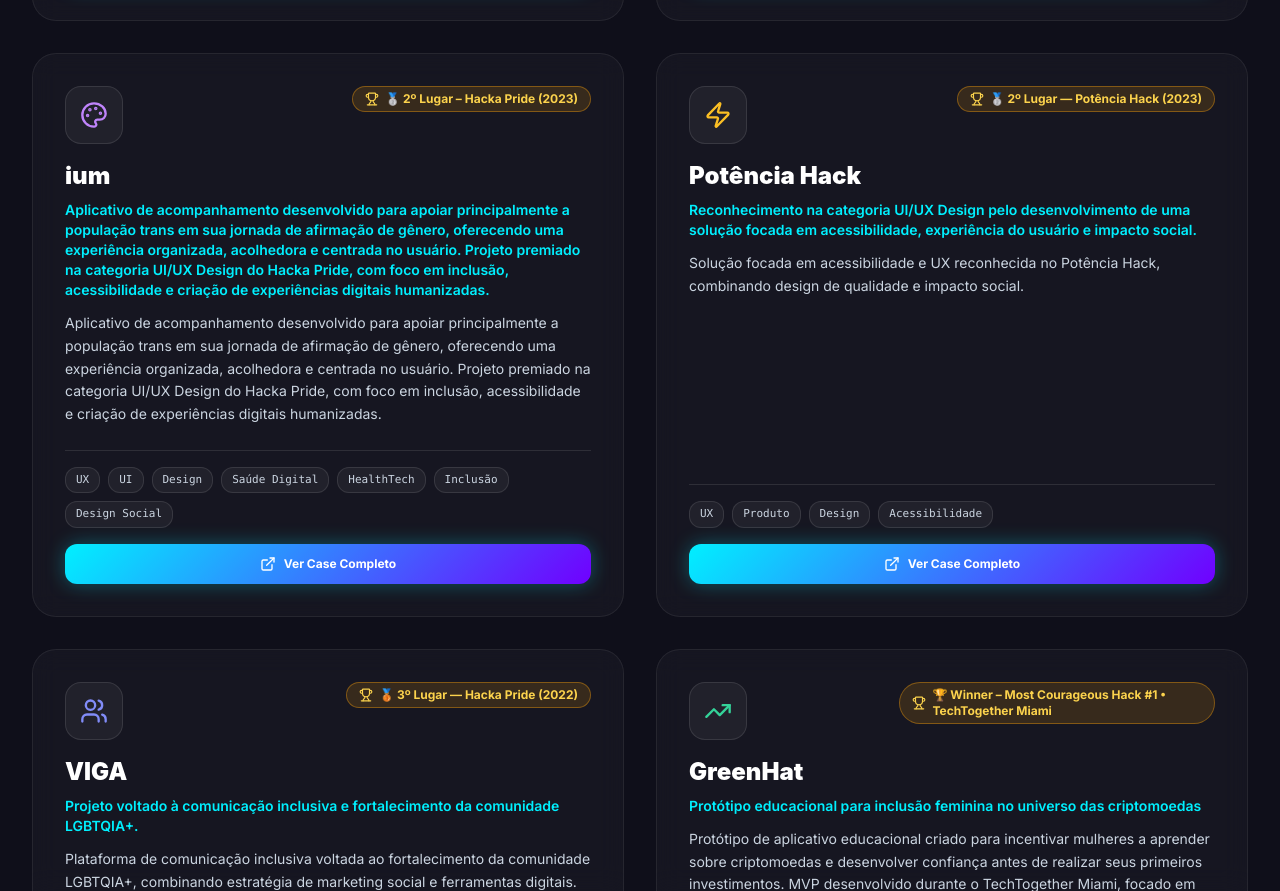
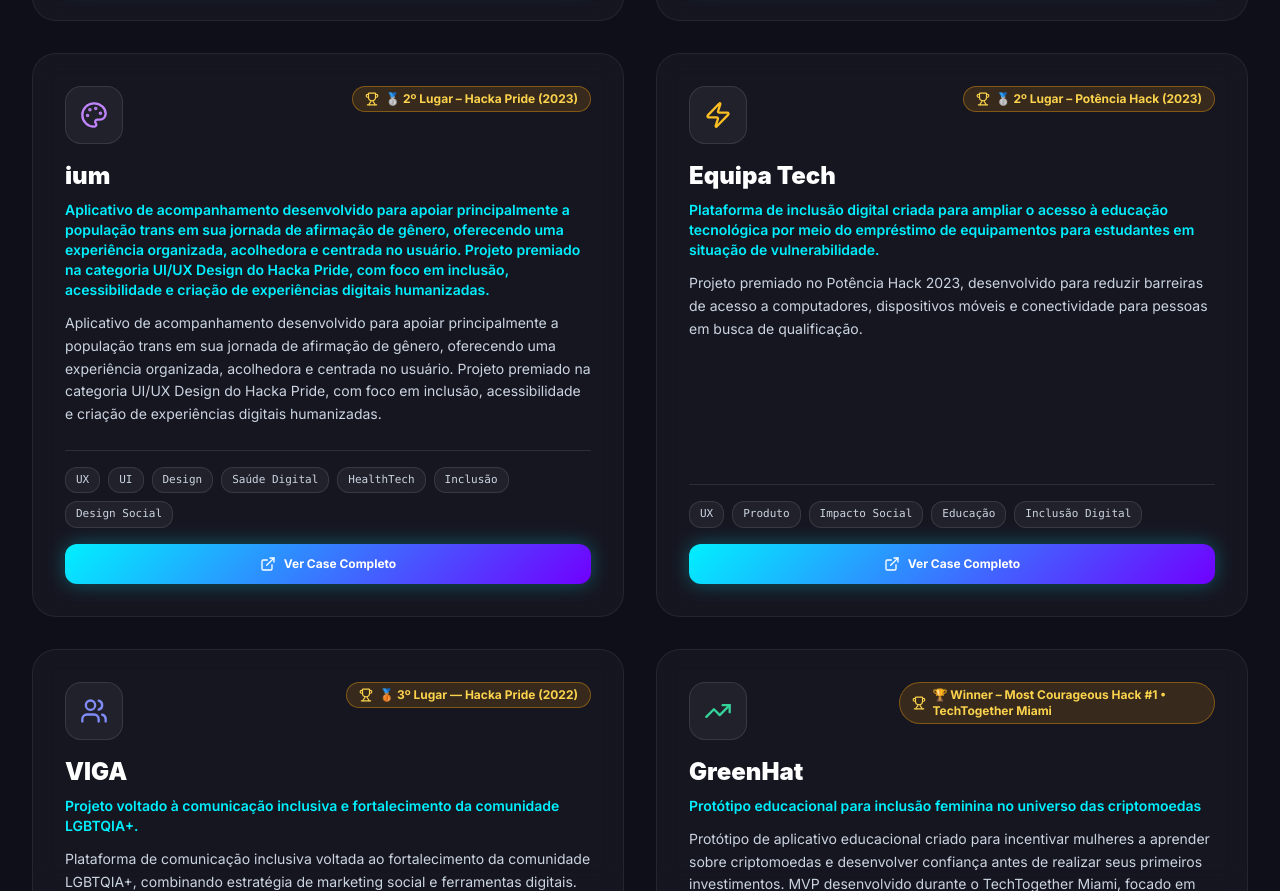
Before and after one commit to SouBeatrizKaroline/3-dev-as-demais-12fqm6k9q, a React (Vite) app: page / in a window 1280 px wide. Shown: the part 9898-10789 px from the top of the page. Built offline with nearby package versions, Linux system fonts and the light colour scheme.

Commit message:
Update Equipa Tech case study content

```diff
--- a/src/data/content.ts
+++ b/src/data/content.ts
@@ -539,42 +539,42 @@
   },
   {
     id: 'potencia-hack',
-    title: 'Potência Hack',
+    title: 'Equipa Tech',
     description:
-      'Reconhecimento na categoria UI/UX Design pelo desenvolvimento de uma solução focada em acessibilidade, experiência do usuário e impacto social.',
+      'Plataforma de inclusão digital criada para ampliar o acesso à educação tecnológica por meio do empréstimo de equipamentos para estudantes em situação de vulnerabilidade.',
     longDescription:
-      'Solução focada em acessibilidade e UX reconhecida no Potência Hack, combinando design de qualidade e impacto social.',
+      'Projeto premiado no Potência Hack 2023, desenvolvido para reduzir barreiras de acesso a computadores, dispositivos móveis e conectividade para pessoas em busca de qualificação.',
     overview:
-      'Potência Hack é uma solução digital reconhecida na categoria UI/UX Design pelo desenvolvimento de uma interface focada em acessibilidade, experiência do usuário e impacto social, demonstrando que design inclusivo gera resultados reais.',
+      'Equipa Tech é uma proposta de plataforma de inclusão digital idealizada para ampliar o acesso à educação tecnológica por meio do empréstimo de equipamentos — como computadores e dispositivos móveis — para estudantes em situação de vulnerabilidade social. A solução foi concebida durante o Potência Hack 2023 com o objetivo de reduzir barreiras que impedem pessoas em busca de qualificação de participar plenamente do ecossistema digital e educacional.',
     challenge:
-      'Problemas sociais complexos exigem soluções digitais que sejam acessíveis, intuitivas e capazes de gerar impacto real na vida das pessoas.',
+      'A exclusão digital permanece um obstáculo significativo para estudantes em situação de vulnerabilidade social. Muitas pessoas que buscam qualificação tecnológica e educacional não possuem computadores ou dispositivos móveis adequados, nem acesso estável à conectividade, o que limita suas oportunidades de aprendizado, desenvolvimento profissional e inserção no mercado de trabalho. O desafio consistia em idealizar uma solução que aproximasse equipamentos ociosos de quem deles necessita para estudar e se qualificar.',
     solution:
-      'Solução digital com foco em acessibilidade e UX, desenvolvida para maximizar o impacto social através de uma experiência de usuário excepcional.',
+      'A solução idealizada consiste em uma plataforma conceitual de inclusão digital que conecta doadores, instituições parceiras e estudantes em situação de vulnerabilidade por meio de um sistema de empréstimo de equipamentos. A proposta prevê o cadastro de dispositivos disponíveis, a gestão de empréstimos e devoluções, e o acompanhamento do impacto social gerado pelo uso dos equipamentos em trajetórias educacionais e de qualificação.',
     features: [
-      'Interface acessível seguindo WCAG',
-      'Jornada do usuário otimizada',
-      'Design responsivo mobile-first',
-      'Componentes de alta usabilidade',
-      'Foco em inclusão digital',
+      'Cadastro e gestão de equipamentos disponíveis para empréstimo',
+      'Sistema de solicitação e devolução de dispositivos',
+      'Matching entre estudantes e equipamentos compatíveis com suas necessidades',
+      'Acompanhamento do impacto social e educacional gerado pelos empréstimos',
+      'Painel de gestão para instituições e mediadores da iniciativa',
     ],
     teamRole:
-      'Beatriz liderou o design UI/UX e a estratégia de produto, Monique contribuiu com análise de dados e validação, e Sonia implementou o frontend acessível.',
+      'Beatriz liderou o design UX/UI e a estratégia de produto da plataforma, Monique contribuiu com a análise de dados e a estruturação do modelo de impacto social, e Sonia implementou o protótipo da plataforma web e a arquitetura técnica da proposta.',
     contributions: [
-      'Design UI/UX e estratégia de produto',
-      'Interface acessível seguindo WCAG',
-      'Análise de dados e validação',
-      'Frontend responsivo mobile-first',
-      'Foco em inclusão digital',
+      'Design UX/UI e estratégia de produto centrada em inclusão digital',
+      'Estruturação do modelo de empréstimo e gestão de equipamentos',
+      'Análise de dados e mapeamento de impacto social',
+      'Protótipo de plataforma web para conexão entre doadores e estudantes',
+      'Proposta de jornada do usuário voltada à qualificação educacional',
     ],
     results:
-      '2º lugar no Potência Hack (2023) na categoria UI/UX Design, destacando-se pela acessibilidade e impacto social.',
+      '2º lugar no Potência Hack (2023), reconhecido pela proposta de utilizar tecnologia como instrumento de inclusão digital e impacto social, ampliando o acesso à educação tecnológica para pessoas em situação de vulnerabilidade.',
     learnings:
-      'Acessibilidade e boa experiência de usuário não são diferenciais — são requisitos fundamentais para qualquer solução de impacto social.',
-    award: '🥈 2º Lugar — Potência Hack (2023)',
+      'A inclusão digital vai muito além do acesso à internet — ela exige que pessoas tenham dispositivos adequados para estudar, se qualificar e participar ativamente da sociedade. Projetos que conectam recursos ociosos a quem deles necessita demonstram como a tecnologia pode ser uma ferramenta poderosa de transformação social e educacional quando orientada por empatia e propósito.',
+    award: '🥈 2º Lugar – Potência Hack (2023)',
     isAwarded: true,
-    tags: ['UX', 'Produto', 'Design', 'Acessibilidade'],
+    tags: ['UX', 'Produto', 'Impacto Social', 'Educação', 'Inclusão Digital'],
     metric: '2º Lugar',
-    category: 'UX/UI Design',
+    category: 'SocialTech • EdTech • Inclusão Digital • Impacto Social',
     iconName: 'Zap',
   },
   {
--- a/src/lib/pocketbase/schema.json
+++ b/src/lib/pocketbase/schema.json
@@ -1,5 +1,5 @@
 {
-  "generatedAt": "2026-07-29T00:51:03.644Z",
+  "generatedAt": "2026-07-29T01:11:51.223Z",
   "collections": [
     {
       "name": "users",
```
Also changed, not shown: .skip.config.json.
